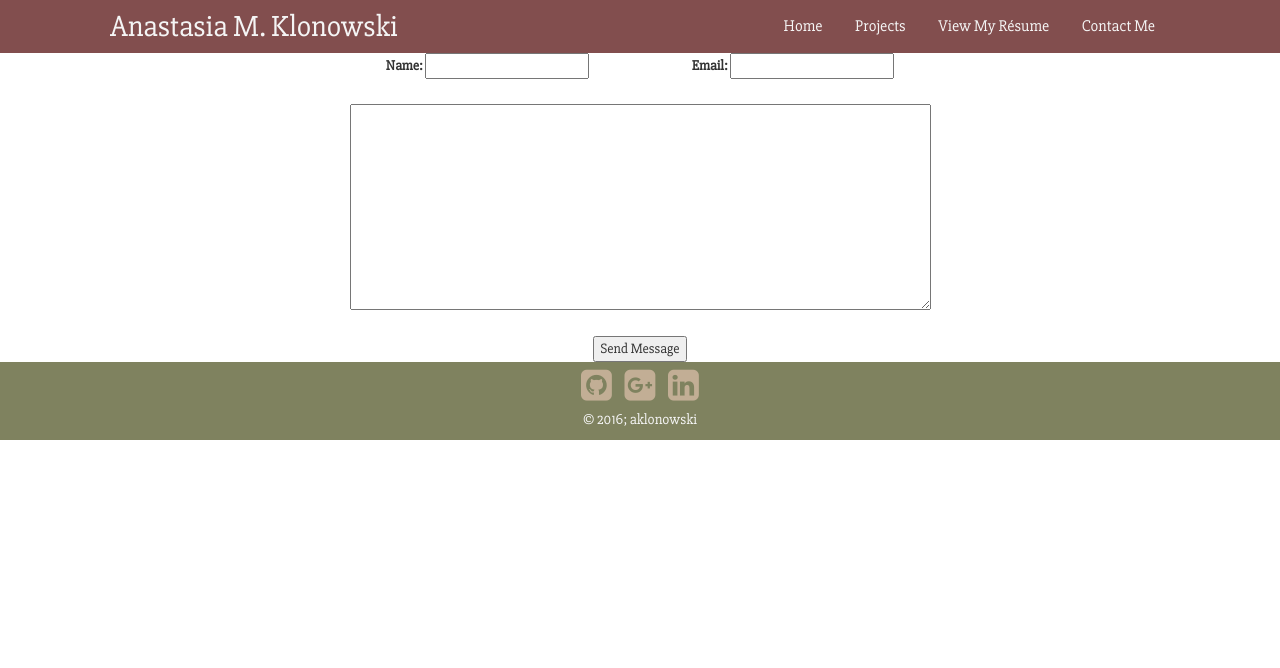
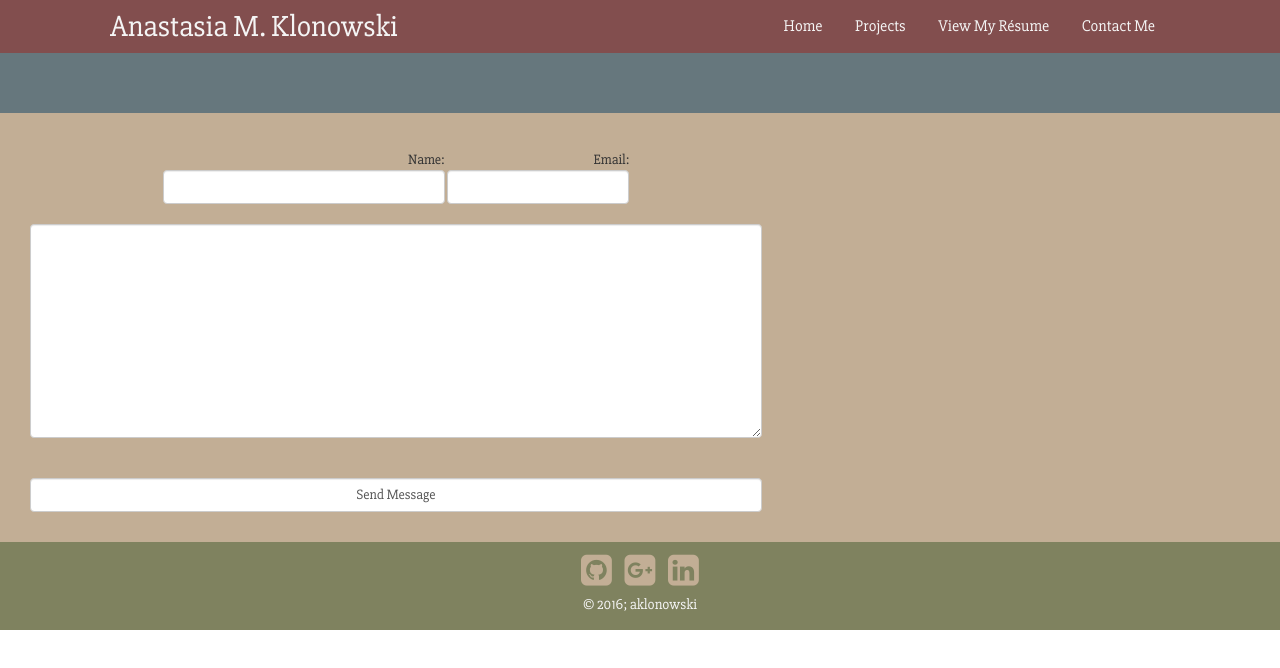
Before and after one commit to anamklone/CS1520-Project-Part-1, a plain HTML site: page index.html in a window 1280 px wide. Both pictures are taken after a click on the link "Contact Me". Drawn offline with nearby package versions, Linux system fonts and the light colour scheme.

Commit message:
Improve contact form with bootstrap

```diff
--- a/css/styles.css
+++ b/css/styles.css
@@ -6,6 +6,7 @@ header {
   background-color: #824e4e;
   color: whitesmoke;
   padding: 10px;
+  box-shadow: 0 2px 4px 0 rgba(0, 0, 0, 0.16);
 }
 
 #header-text {
@@ -47,7 +48,7 @@ nav > a:active {
 footer {
   text-align: center;
   vertical-align: center;
-  padding: 5px;
+  padding: 10px;
 }
 
 #page-footer {
@@ -80,6 +81,11 @@ footer {
   margin: 0px 5px;
 }
 
+section {
+  display: block;
+  padding: 30px 30px;
+}
+
 #photo {
 
 }
@@ -89,9 +95,7 @@ footer {
 }
 
 #interests {
-  display: block;
   background-color: #c2ae95;
-  padding: 30px 30px;
   text-align: center;
   font-family: 'Concert One', cursive;
 }
@@ -101,22 +105,33 @@ footer {
 }
 
 #quote {
-  display: block;
   background-color: #66777d;
-  padding: 30px 30px;
   text-align: center;
   color: floralwhite;
   font-family: 'Special Elite', cursive;
 }
 
 .quote {
-  font-size: 1.5em;
+  font-size: 1.25em;
 }
 
 .byline {
-  font-size: 1.2em;
+  font-size: 1.05em;
 }
 
-#contact {
+#form-header {
+  background-color: #66777d;
+}
+
+#contact-form {
+  background-color: #c2ae95;
   text-align: center;
 }
+
+#contactForm {
+  width: 60%;
+}
+
+form > label {
+  font-weight: normal;
+}
--- a/index.html
+++ b/index.html
@@ -21,7 +21,7 @@
       </nav>
     </header>
 
-    <section class="tab-content">
+    <div class="tab-content">
       <div id="home" class="tab-pane fade in active">
         <!--
         <aside id="personalInfo" class="well">
@@ -59,15 +59,15 @@
         </article>
         <div class="clear-float"></div>
         -->
-        <div id="photo"></div>
-        <div id="bio"></div>
-        <div id="interests">
+        <section id="photo"></section>
+        <section id="bio"></section>
+        <section id="interests">
           <p>Sample Text</p>
-        </div>
-        <div id="quote">
+        </section>
+        <section id="quote">
           <p class="quote">“…because nerds like us are allowed to be unironically enthusiastic about stuff… Nerds are allowed to love stuff, like jump-up-and-down-in-the-chair-can’t-control-yourself love it. Hank, when people call people nerds, mostly what they’re saying is ‘you like stuff.’ Which is just not a good insult at all. Like, ‘you are too enthusiastic about the miracle of human consciousness’.”</p>
           <p class="byline">John Green</p>
-        </div>
+        </section>
       </div>
 
       <div id="projects" class="tab-pane fade">
@@ -81,20 +81,25 @@
       </div>
 
       <div id="contact" class="tab-pane fade">
-        <form action="/" method="get" id="contactForm">
-          <label for="name">Name:
-            <input type="text" name="name" style="margin-right: 100px;">
-          </label>
-          <label for="email">Email:
-            <input type="email" name="email">
-          </label>
-          <br><br>
-          <textarea rows="10" cols="80"></textarea>
-          <br><br>
-          <input type="submit" value="Send Message">
-        </form>
+        <section id="form-header">
+
+        </section>
+        <section id="contact-form">
+          <form action="mailto:amk226@pitt.edu" method="get" id="contactForm" class="form-horizontal">
+            <label for="name" class="control-label">Name:
+              <input type="text" class="form-control" name="name" style="margin-right: 100px;">
+            </label>
+            <label for="email" class="control-label">Email:
+              <input type="email" class="form-control" name="email">
+            </label>
+            <br><br>
+            <textarea class="form-control" name="message" rows="10" cols="80"></textarea>
+            <br><br>
+            <input type="submit" class="form-control" value="Send Message">
+          </form>
+        </section>
       </div>
-    </section>
+    </div>
 
     <footer id="page-footer">
       <div id="footer-icons">
```
